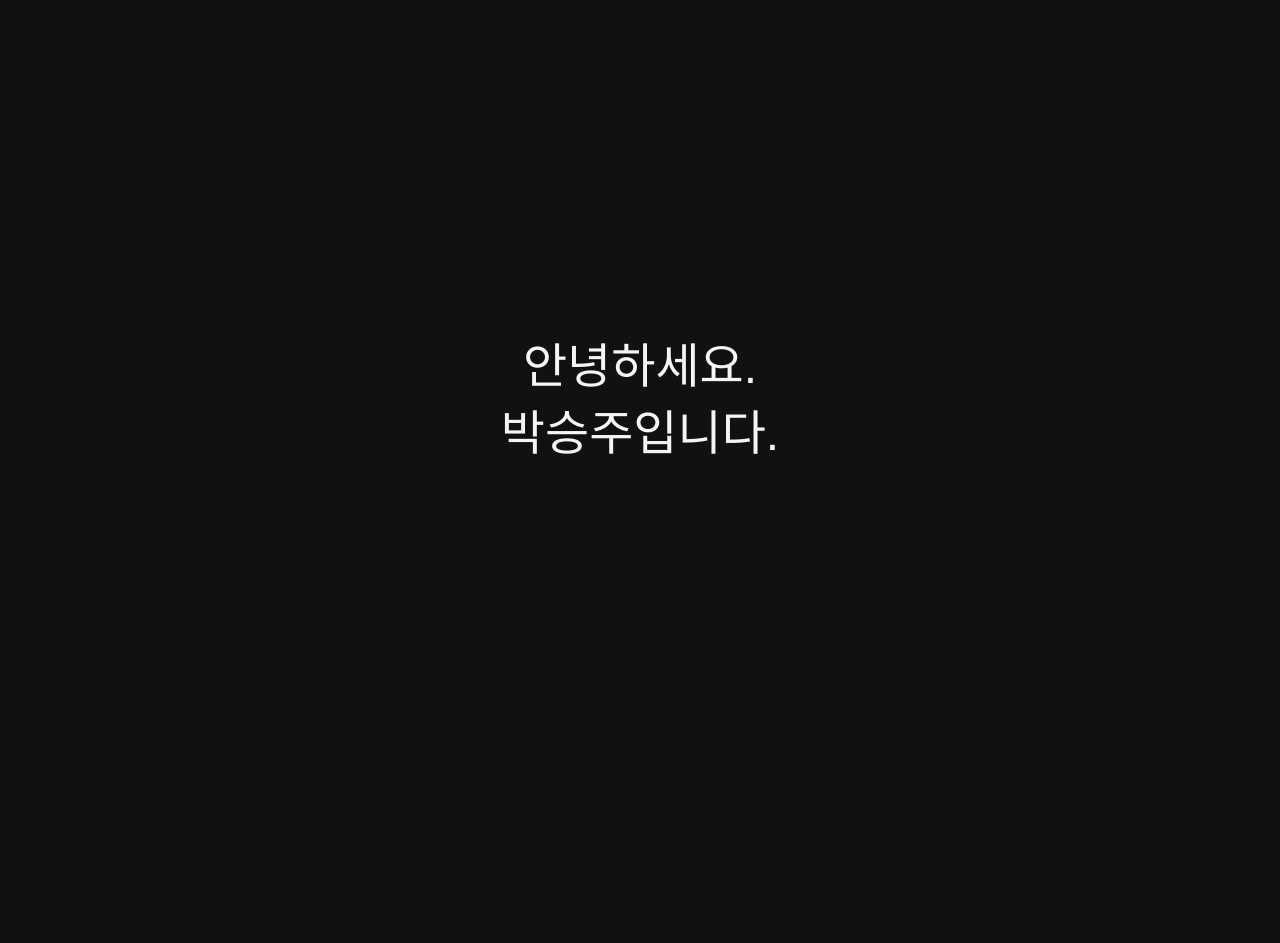
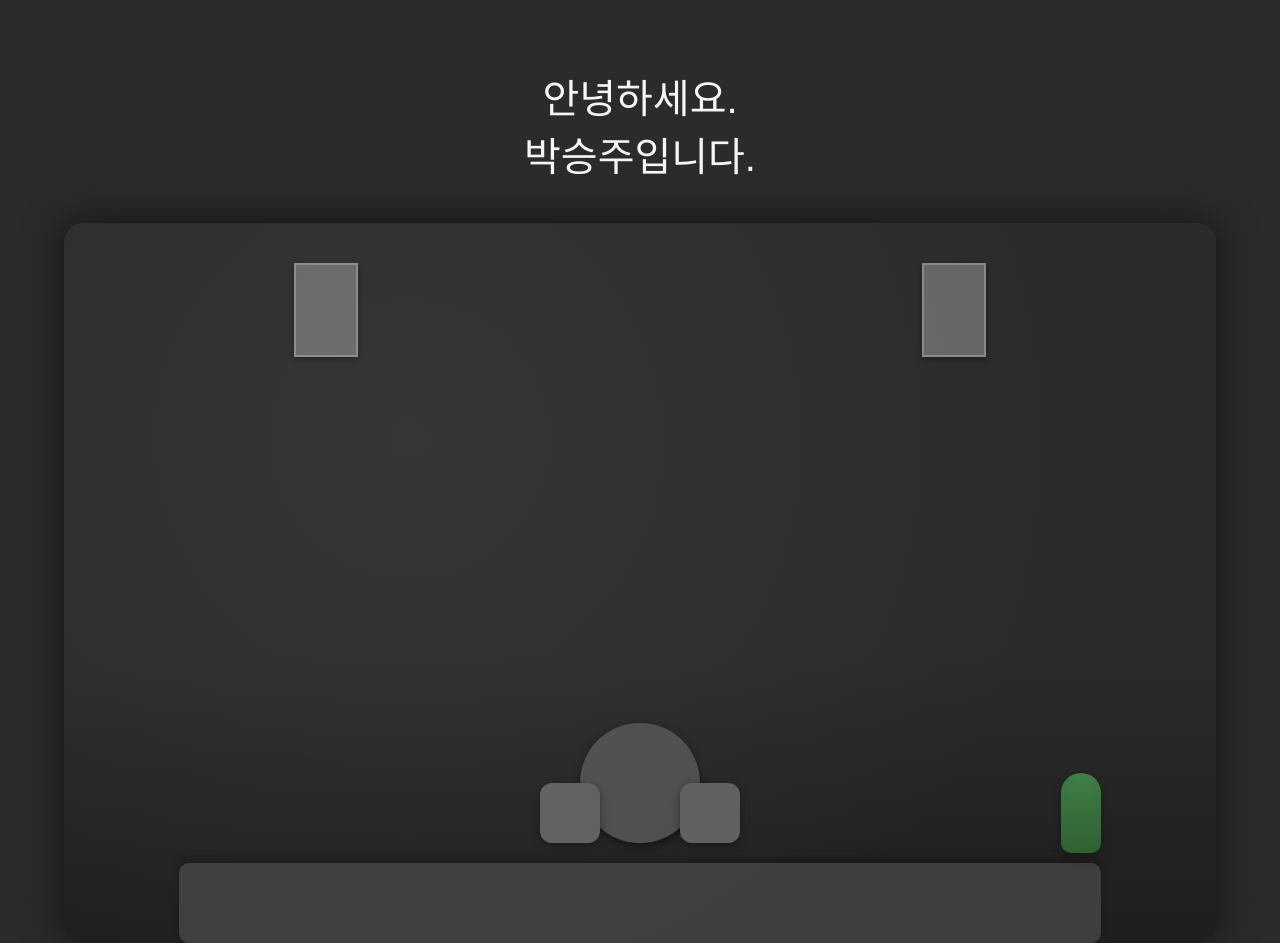
Before and after one commit to euscheu/test, a plain HTML site: page index.html in a window 1280 px wide. Before the commit the page ends 800 px from the top, so only its background shows below. Drawn offline with Linux system fonts and the light colour scheme.

Commit message:
Update style.css

```diff
--- a/style.css
+++ b/style.css
@@ -1,7 +1,7 @@
 body {
   margin: 0;
   padding: 0;
-  background-color: #111;
+  background-color: #2b2b2b;
   color: #f5f5f5;
   font-family: 'Helvetica Neue', sans-serif;
   height: 100vh;
@@ -13,72 +13,106 @@ body {
 
 .container {
   position: relative;
-  width: 80vw;
-  max-width: 1200px;
+  width: 90vw;
+  height: 90vh;
+  max-width: 1400px;
   text-align: center;
 }
 
 .intro-text {
-  font-size: 3rem;
-  line-height: 1.4;
+  font-size: 2.5rem;
   font-weight: 300;
-  z-index: 10;
-  position: relative;
+  margin-bottom: 40px;
 }
 
-.ambient-lights .light {
-  position: absolute;
-  width: 200px;
-  height: 200px;
-  background: radial-gradient(circle, rgba(255,255,255,0.2), transparent 60%);
-  mix-blend-mode: screen;
-  border-radius: 50%;
-  animation: float 10s ease-in-out infinite;
+.cafe-scene {
+  position: relative;
+  width: 100%;
+  height: 100%;
+  background: linear-gradient(to bottom, #2b2b2b 60%, #1e1e1e);
+  border-radius: 20px;
+  box-shadow: 0 0 40px rgba(0,0,0,0.6);
+  overflow: hidden;
 }
 
-.light-1 {
-  top: 10%;
-  left: 20%;
-  animation-delay: 0s;
+.coffee-bar {
+  position: absolute;
+  bottom: 0;
+  left: 10%;
+  width: 80%;
+  height: 80px;
+  background-color: #3e3e3e;
+  border-radius: 10px;
+  box-shadow: 0 -4px 8px rgba(0,0,0,0.3);
 }
 
-.light-2 {
-  bottom: 15%;
-  right: 15%;
-  animation-delay: 3s;
+.table {
+  position: absolute;
+  bottom: 100px;
+  left: 50%;
+  width: 120px;
+  height: 120px;
+  background-color: #4d4d4d;
+  border-radius: 50%;
+  transform: translateX(-50%);
+  box-shadow: 0 4px 10px rgba(0,0,0,0.5);
 }
 
-.light-3 {
-  top: 40%;
-  left: 60%;
-  animation-delay: 6s;
+.chair {
+  position: absolute;
+  width: 60px;
+  height: 60px;
+  background-color: #5f5f5f;
+  border-radius: 12px;
+  box-shadow: 0 2px 8px rgba(0,0,0,0.4);
 }
 
-@keyframes float {
-  0%, 100% { transform: translateY(0px); }
-  50% { transform: translateY(-20px); }
+.chair-1 {
+  bottom: 100px;
+  left: calc(50% - 100px);
 }
 
-.still-life {
-  position: absolute;
-  bottom: 5%;
-  left: 50%;
-  transform: translateX(-50%);
-  display: flex;
-  gap: 80px;
+.chair-2 {
+  bottom: 100px;
+  left: calc(50% + 40px);
 }
 
-.object {
+.art-piece {
+  position: absolute;
   width: 60px;
-  height: 60px;
-  background-color: #333;
-  border: 1px solid #777;
-  border-radius: 10px;
-  box-shadow: 0 4px 10px rgba(0,0,0,0.7);
-  transform: rotate(10deg);
-  transition: transform 0.3s ease;
+  height: 90px;
+  background-color: #666;
+  border: 2px solid #888;
+  box-shadow: 0 2px 6px rgba(0,0,0,0.4);
 }
 
-.object:hover {
-  transform: scale(1.1) rotate(0deg);
+.art-1 {
+  top: 40px;
+  left: 20%;
 }
+
+.art-2 {
+  top: 40px;
+  right: 20%;
+}
+
+.plant {
+  position: absolute;
+  bottom: 90px;
+  right: 10%;
+  width: 40px;
+  height: 80px;
+  background: radial-gradient(circle at top, #3f8047, #2f5f34);
+  border-radius: 20px 20px 10px 10px;
+  box-shadow: 0 4px 10px rgba(0,0,0,0.3);
+}
+
+.ambient-light {
+  position: absolute;
+  top: 0;
+  left: 0;
+  width: 100%;
+  height: 100%;
+  background: radial-gradient(circle at 30% 30%, rgba(255,255,255,0.05), transparent 70%);
+  pointer-events: none;
+}
```
